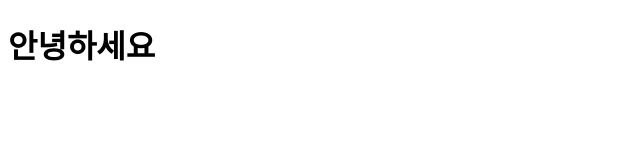
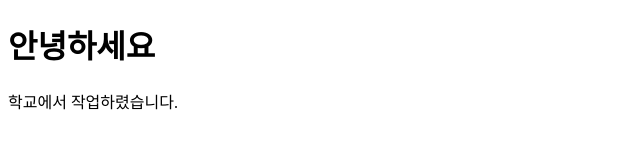
Before and after one commit to ymeekang/gittest, a plain HTML site: page index.html in a window 1280 px wide. Shown: the whole page, without its empty margins (0-640 px from the left). Drawn offline with Linux system fonts and the light colour scheme.

Commit message:
학교작업

```diff
--- a/index.html
+++ b/index.html
@@ -8,5 +8,6 @@
 </head>
 <body>
     <h1>안녕하세요</h1>
+    <p>학교에서 작업하렸습니다.</p>
 </body>
 </html>
```
